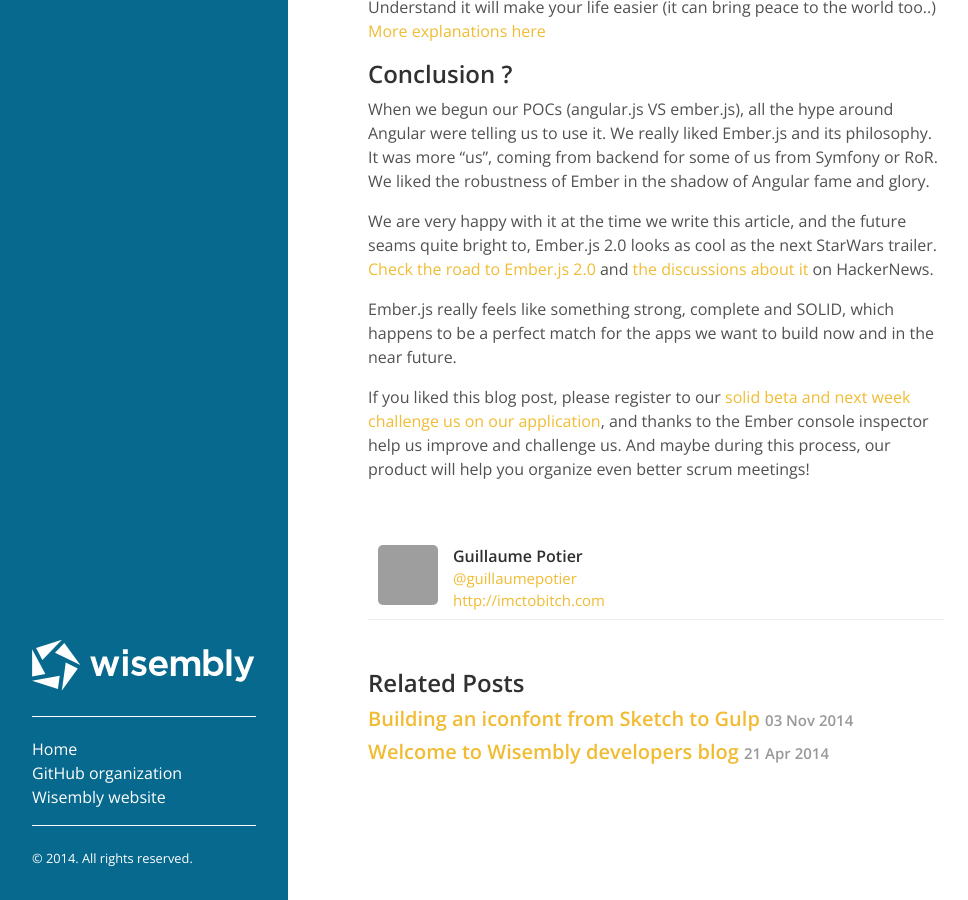
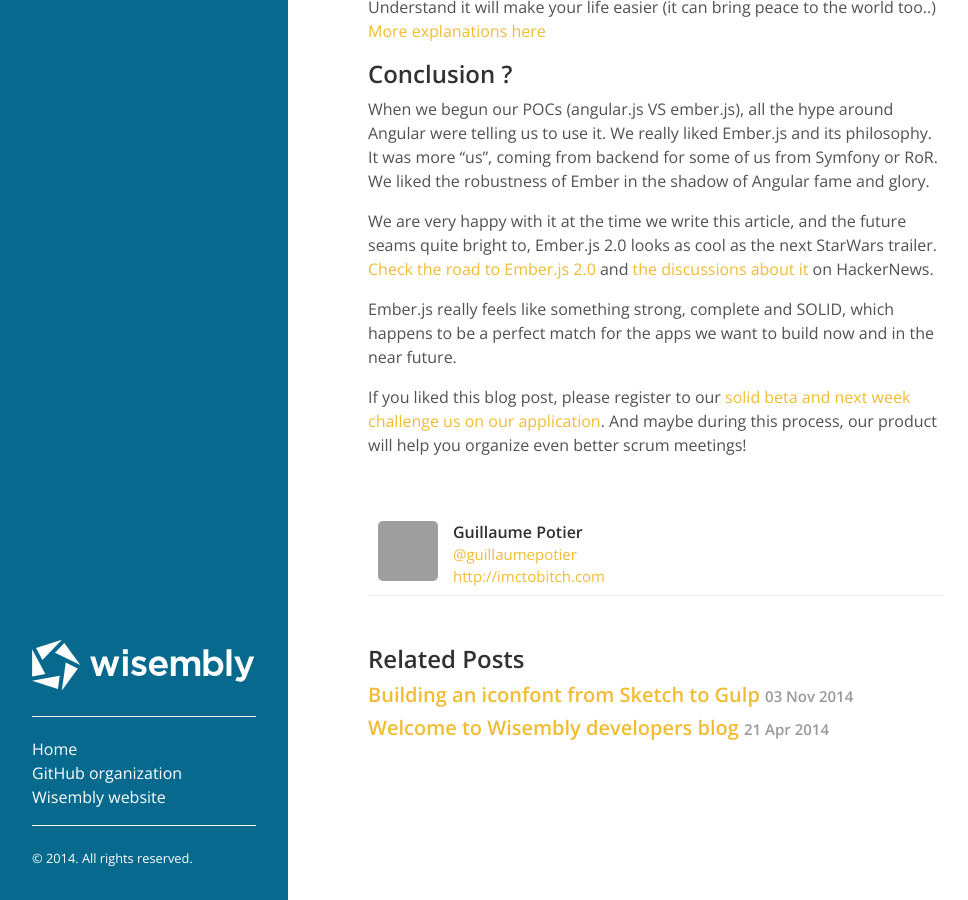
Before and after one commit to Wisembly/blog, a Jekyll site: the page built from _posts/2014-12-10-what-we-have-learn-from-ember.markdown, in a window 1280 px wide and 900 px high, scrolled down 5823 px. Shown: the whole window, without its empty margins (0-968 px from the left). Built offline with Jekyll 4.4.1, drawn with Linux system fonts in a browser that asks for light colours; Markdown is read by kramdown in place of the engine named in the settings; comment, search, counter and statistics services are not loaded; some of the changed text lies outside the part shown; grey boxes are pictures that could not be loaded.

Commit message:
- made some fixes on ember post

```diff
--- a/_posts/2014-12-10-what-we-have-learn-from-ember.markdown
+++ b/_posts/2014-12-10-what-we-have-learn-from-ember.markdown
@@ -173,4 +173,4 @@
 Ember.js really feels like something strong, complete and SOLID, which happens to be a perfect match for the apps we want to build now and in the near future.
 
 
-If you liked this blog post, please register to our [solid beta and next week challenge us on our application](http://getsolid.io), and thanks to the Ember console inspector help us improve and challenge us. And maybe during this process, our product will help you organize even better scrum meetings!
+If you liked this blog post, please register to our [solid beta and next week challenge us on our application](http://getsolid.io). And maybe during this process, our product will help you organize even better scrum meetings!
```
Also changed, not shown: other parts of _posts/2014-12-10-what-we-have-learn-from-ember.markdown (+1 -1 lines).
